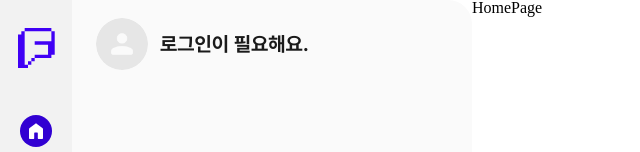
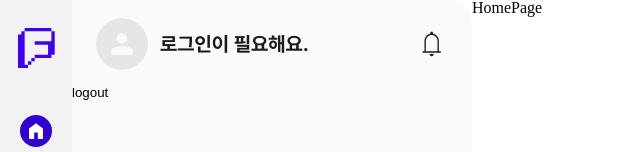
Before and after one commit to Friends77/FRI-FRONT, a React (Vite) app: page / in a window 1280 px wide. Shown: the top 152 px of the page, without its empty margins (0-640 px from the left). Built offline with nearby package versions, Linux system fonts and the light colour scheme; no server answers.

Commit message:
feat: 사이드바 프로필, 알림 버튼 구현

```diff
--- /dev/null
+++ b/src/components/@common/SVG/Icon/Notification.tsx
@@ -0,0 +1,34 @@
+import SVG, { ISVG } from '..';
+
+const Notification = ({ width, height, ...rest }: ISVG) => {
+  return (
+    <SVG
+      width={width}
+      height={height}
+      viewBox="0 0 24 24"
+      fill="none"
+      xmlns="http://www.w3.org/2000/svg"
+      {...rest}
+    >
+      <mask
+        id="mask0_1303_2282"
+        style={{ maskType: 'alpha' }}
+        maskUnits="userSpaceOnUse"
+        x="0"
+        y="0"
+        width="24"
+        height="24"
+      >
+        <rect width="24" height="24" fill="#D9D9D9" />
+      </mask>
+      <g mask="url(#mask0_1303_2282)">
+        <path
+          d="M5.25 19.2629C5.10833 19.2629 4.98958 19.2149 4.89375 19.1189C4.79792 19.0229 4.75 18.904 4.75 18.7622C4.75 18.6203 4.79792 18.5017 4.89375 18.4062C4.98958 18.3107 5.10833 18.2629 5.25 18.2629H6.3655V10.3399C6.3655 9.0334 6.77892 7.88432 7.60575 6.89265C8.43275 5.90099 9.48083 5.2834 10.75 5.0399V4.49365C10.75 4.21582 10.847 3.97974 11.041 3.7854C11.235 3.5909 11.4706 3.49365 11.7478 3.49365C12.0249 3.49365 12.2613 3.5909 12.4567 3.7854C12.6522 3.97974 12.75 4.21582 12.75 4.49365V5.0399C14.0192 5.2834 15.0673 5.90099 15.8943 6.89265C16.7211 7.88432 17.1345 9.0334 17.1345 10.3399V18.2629H18.25C18.3917 18.2629 18.5104 18.3109 18.6062 18.4069C18.7021 18.5027 18.75 18.6217 18.75 18.7637C18.75 18.9055 18.7021 19.0242 18.6062 19.1197C18.5104 19.2152 18.3917 19.2629 18.25 19.2629H5.25ZM11.7465 21.8782C11.3013 21.8782 10.9214 21.72 10.6068 21.4037C10.2919 21.0873 10.1345 20.7071 10.1345 20.2629H13.3655C13.3655 20.7104 13.2069 21.0915 12.8898 21.4062C12.5728 21.7208 12.1917 21.8782 11.7465 21.8782ZM7.3655 18.2629H16.1345V10.3399C16.1345 9.1244 15.7076 8.08974 14.8538 7.2359C13.9999 6.38207 12.9653 5.95515 11.75 5.95515C10.5347 5.95515 9.50008 6.38207 8.64625 7.2359C7.79242 8.08974 7.3655 9.1244 7.3655 10.3399V18.2629Z"
+          fill="#1A1A1A"
+        />
+      </g>
+    </SVG>
+  );
+};
+
+export default Notification;
--- a/src/components/layout/SideBar/SideBar.styled.ts
+++ b/src/components/layout/SideBar/SideBar.styled.ts
@@ -14,24 +14,3 @@ export const Wrapper = styled.aside<{ $isOpen: boolean }>`
   border-bottom-right-radius: 24px;
   z-index: 888;
 `;
-
-export const Header = styled.section`
-  padding: 18px 24px 14px;
-`;
-
-export const ProfileContent = styled.div`
-  display: flex;
-  align-items: center;
-  gap: 12px;
-`;
-
-export const ProfileImg = styled.img`
-  width: 52px;
-  height: 52px;
-  border-radius: 999px;
-`;
-
-export const Nickname = styled.p`
-  ${({ theme }) => theme.typo.T1_B}
-  color: ${({ theme }) => theme.colors.Gray_1000}
-`;
--- /dev/null
+++ b/src/components/layout/SideBar/SideBarProfile/SideBarProfile.styled.ts
@@ -0,0 +1,39 @@
+import styled from 'styled-components';
+
+export const Header = styled.section`
+  display: flex;
+  justify-content: space-between;
+  align-items: center;
+  padding: 18px 24px 14px;
+`;
+
+export const ProfileContent = styled.div`
+  display: flex;
+  align-items: center;
+  gap: 12px;
+`;
+
+export const ProfileImg = styled.img`
+  width: 52px;
+  height: 52px;
+  border-radius: 999px;
+`;
+
+export const Nickname = styled.p`
+  ${({ theme }) => theme.typo.T1_B}
+  color: ${({ theme }) => theme.colors.Gray_1000}
+`;
+
+export const NotificationBtn = styled.button`
+  position: relative;
+`;
+
+export const NotificationBadge = styled.div`
+  position: absolute;
+  top: 5px;
+  right: 5px;
+  width: 9px;
+  height: 9px;
+  background-color: ${({ theme }) => theme.colors.Alter_error};
+  border-radius: 999px;
+`;
--- /dev/null
+++ b/src/components/layout/SideBar/SideBarProfile/index.tsx
@@ -0,0 +1,41 @@
+import { useProfile } from '@/hooks/user/useProfile';
+import * as Styled from './SideBarProfile.styled';
+import { useRecoilState } from 'recoil';
+import profileAtom from '@/recoil/user/profile';
+import { useEffect } from 'react';
+import defaultProfileImg from '@/assets/images/defaultProfile.png';
+import Notification from '@/components/@common/SVG/Icon/Notification';
+
+const SideBarProfile = () => {
+  const { data } = useProfile();
+  const [profile, setProfile] = useRecoilState(profileAtom);
+
+  console.log(data);
+
+  useEffect(() => {
+    if (data) {
+      setProfile(data);
+    }
+  }, [data, setProfile]);
+  return (
+    <Styled.Header>
+      {profile ? (
+        <Styled.ProfileContent>
+          <Styled.ProfileImg src={profile?.imageUrl} alt="profile image" />
+          <Styled.Nickname>{profile?.nickname}</Styled.Nickname>
+        </Styled.ProfileContent>
+      ) : (
+        <Styled.ProfileContent>
+          <Styled.ProfileImg src={defaultProfileImg} alt="기본 프로필 이미지" />
+          <Styled.Nickname>로그인이 필요해요.</Styled.Nickname>
+        </Styled.ProfileContent>
+      )}
+      <Styled.NotificationBtn>
+        {/* 알림이 있는 경우 && <Styled.NotificationBadge /> */}
+        <Notification title="알림" width="32px" height="32px" />
+      </Styled.NotificationBtn>
+    </Styled.Header>
+  );
+};
+
+export default SideBarProfile;
--- a/src/components/layout/SideBar/index.tsx
+++ b/src/components/layout/SideBar/index.tsx
@@ -1,39 +1,24 @@
-import { useRecoilState, useRecoilValue } from 'recoil';
+import { useRecoilValue } from 'recoil';
 import * as Styled from './SideBar.styled';
 import isSideBarOpenAtom from '@/recoil/layout/isSideBarOpen';
-import defaultProfileImg from '@/assets/images/defaultProfile.png';
-import { useProfile } from '@/hooks/user/useProfile';
-import profileAtom from '@/recoil/user/profile';
-import { useEffect } from 'react';
+import SideBarProfile from './SideBarProfile';
+import { useLogout } from '@/hooks/auth/useLogout';
 
 const SideBar = () => {
-  const { data } = useProfile();
   const isSideBarOpen = useRecoilValue(isSideBarOpenAtom);
-  const [profile, setProfile] = useRecoilState(profileAtom);
 
-  useEffect(() => {
-    if (data) {
-      setProfile(data);
-    }
-  }, [data, setProfile]);
+  const { mutate } = useLogout();
+
   return (
     <Styled.Wrapper $isOpen={isSideBarOpen}>
-      <Styled.Header>
-        {profile ? (
-          <Styled.ProfileContent>
-            <Styled.ProfileImg src={profile?.imageUrl} alt="profile image" />
-            <Styled.Nickname>{profile?.nickname}</Styled.Nickname>
-          </Styled.ProfileContent>
-        ) : (
-          <Styled.ProfileContent>
-            <Styled.ProfileImg
-              src={defaultProfileImg}
-              alt="기본 프로필 이미지"
-            />
-            <Styled.Nickname>로그인이 필요해요.</Styled.Nickname>
-          </Styled.ProfileContent>
-        )}
-      </Styled.Header>
+      <SideBarProfile />
+      <button
+        onClick={() => {
+          mutate();
+        }}
+      >
+        logout
+      </button>
     </Styled.Wrapper>
   );
 };
```
